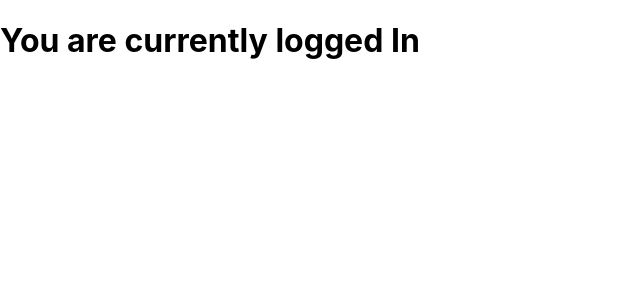
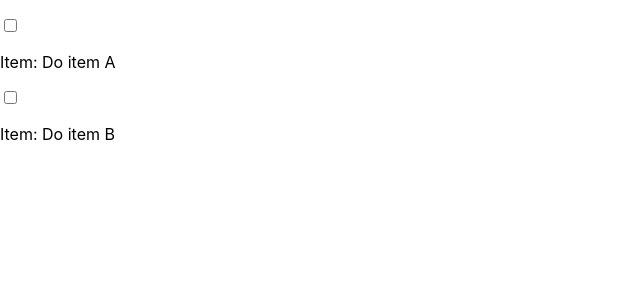
Before and after one commit to Oluwa-Femi/first-react, a React (Create React App) app: page / in a window 1280 px wide. Shown: the top 300 px of the page, without its empty margins (0-640 px from the left). Built offline with nearby package versions, Linux system fonts and the light colour scheme.

Commit message:
used state to render data in dynamic version from a JSON file; TodosData.js

```diff
--- a/src/App.js
+++ b/src/App.js
@@ -1,5 +1,7 @@
 import React, {Component} from 'react'
 
+import TodosData from './TodosData'
+import TodoItem from './components/TodoItem'
 // import Footer from './components/Footer'
 // import Header from './components/Header'
 // import ContactCard from './components/ContactCard'
@@ -28,22 +30,27 @@ import React, {Component} from 'react'
 //     )
 // }
 
+// const todoComponents = TodosData.map(item => <TodoItem key={item.id} item={item.item}   /> )
+
 class App extends Component{
     constructor(){
         super()
 
         this.state = {
-            isLoggedIn: true
+            todos: TodosData
         }
     }
 
     render(){
+        const todoItems = TodosData.map(item => <TodoItem key={item.id} item={item.item}   /> )
+
         return(
             <div>
-                <h1>You are currently logged { this.state.isLoggedIn ? "In" : "Out" }</h1>
+                <p>{todoItems}</p>
             </div>
         )
     }
 }
 
+
 export default App
--- /dev/null
+++ b/src/TodosData.js
@@ -0,0 +1,17 @@
+
+const TodosData = [
+
+    {
+        id: 1,
+        item: "Do item A",
+        done: true
+    },
+    {
+        id: 2,
+        item: "Do item B",
+        done: false
+    }
+
+]
+
+export default TodosData
--- a/src/components/TodoItem.js
+++ b/src/components/TodoItem.js
@@ -1,10 +1,10 @@
 import React from 'react'
 
-function TodoItem(){
+function TodoItem(props){
     return (
     <div>
-        <input type="checkbox" />
-        <p>Do item 1</p>
+        <input type="checkbox" checked={props.done} />
+        <p>Item: {props.item}</p>
     </div>
     )
 }
```
